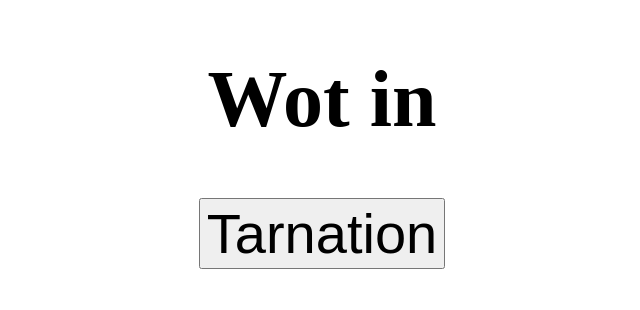
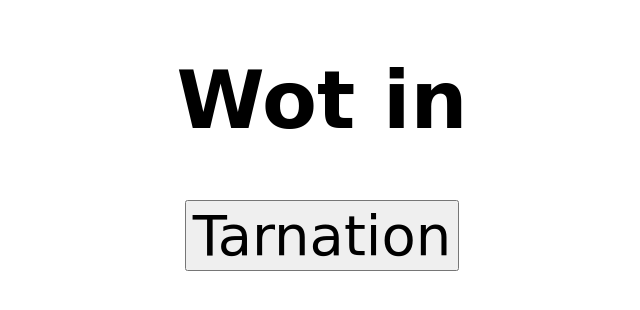
Before and after one commit to jchabin/Tarnation, a plain HTML site: page index.html in a window 1280 px wide. Shown: the whole page, without its empty margins (318-958 px from the left). Drawn offline with Linux system fonts and the light colour scheme.

Commit message:
Update style.css

```diff
--- a/style.css
+++ b/style.css
@@ -1,6 +1,8 @@
 h1{
-font-size: 10vh;
+	font-size: 10vh;
+	font-family: Cursive;
 }
 button{
-font-size: 7vh;
+	font-size: 7vh;
+	font-family: Cursive;
 }
```
